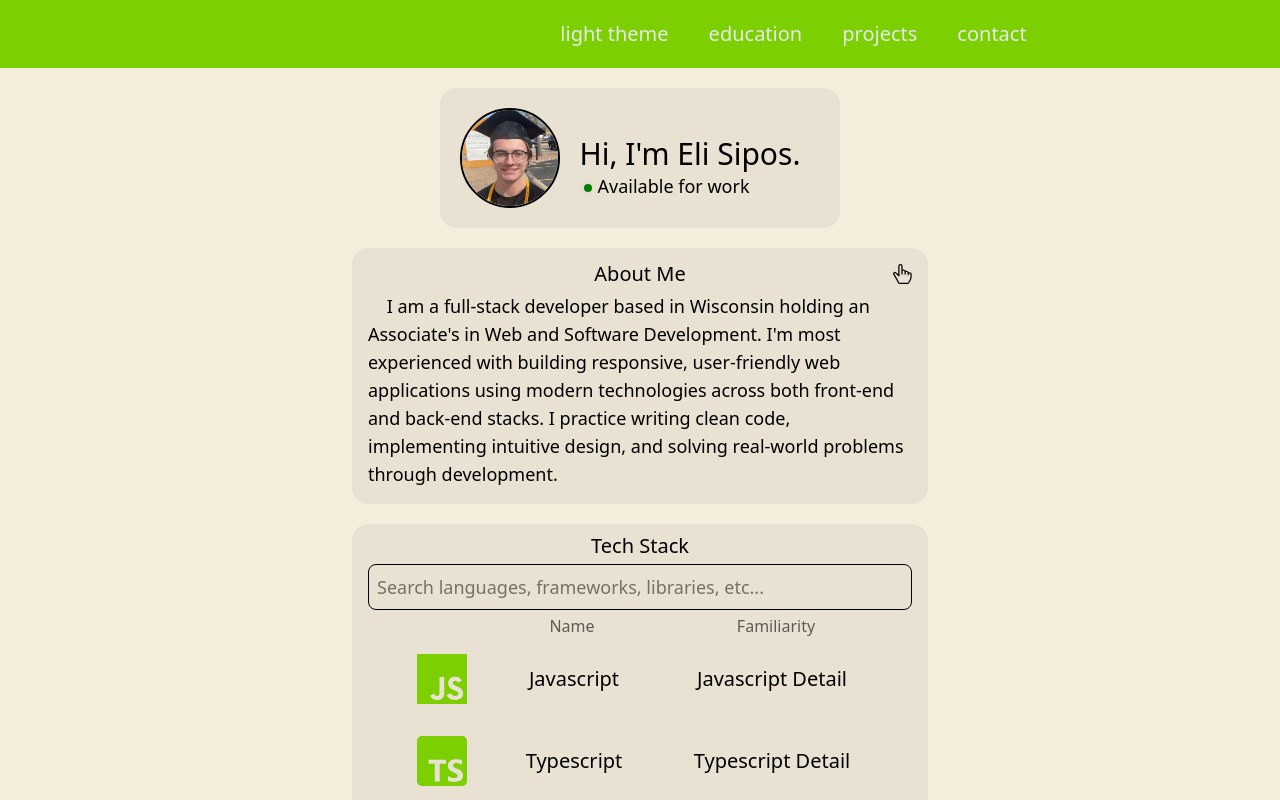
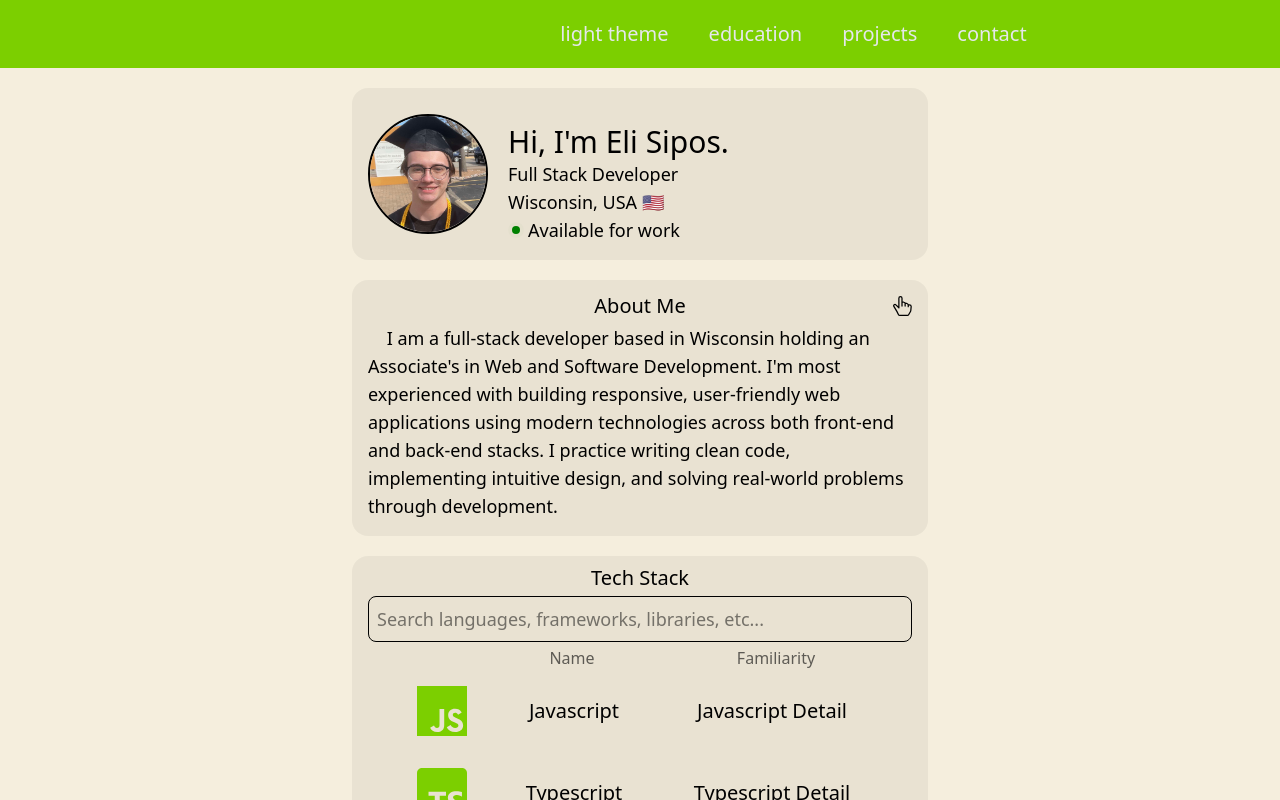
Before and after one commit to elisipos/portfolio, a React (Vite) app: page / in a window 1280 px wide. Shown: the top 800 px of the page. Built offline with nearby package versions, Linux system fonts and the light colour scheme.

Commit message:
minor tweaks to the ui

```diff
--- a/src/components/ProfileComp.jsx
+++ b/src/components/ProfileComp.jsx
@@ -8,38 +8,38 @@ const ProfileComp = () => {
 
   return (
     <div className="flex justify-center mt-5">
-
-      <div className={`${theme == 'light' ? 'bg-black/5': 'bg-white/10'} flex p-5 rounded-2xl`}>
-
+      <div className={`${theme == 'light' ? 'bg-black/5': 'bg-white/10'} flex p-4 rounded-2xl max-w-xl w-full`}>
         <div className="flex items-center">
-          <div className={`${theme == 'light' ? 'border-black' : 'border-white/80'} lg:w-25 lg:h-25 w-30 h-30 rounded-full overflow-hidden border-2`}>
+          <div className={`${theme == 'light' ? 'border-black' : 'border-white/80'} w-30 h-30 rounded-full overflow-hidden border-2`}>
             <img src={profileImg} alt="Picture of Eli Sipos"/>
           </div>
         </div>
 
-        <div className={`${theme == 'light' ? 'text-black' : 'text-white/80'} flex items-center mt-5`}>
-          <div>
-            <div className="text-3xl mx-1 lg:mx-5 flex">Hi, I'm Eli Sipos.</div>
+        <div className={`${theme == 'light' ? 'text-black' : 'text-white/80'} flex items-center lg:items-start mt-5`}>
+          <div className="ml-5">
+            <div className="text-3xl w-full">Hi, I'm Eli Sipos.</div>
+            <div className="text-lg w-full">Full Stack Developer</div>
+            <div className="text-lg w-full">Wisconsin, USA 🇺🇸</div>
+            <div className="ml-5">
+              <div className="text-lg w-full">Available for work</div>
 
-            <div className="flex items-center mx-5 text-lg">
-              <span className="absolute animate-ping mx-1 mr-1.5 mt-1">
-                <svg xmlns="http://www.w3.org/2000/svg" width="8" height="8" fill={`${theme == 'light' ? 'green' : 'lime'}`} className="bi bi-circle-fill" viewBox="0 0 16 16">
+              {/* <div className="flex items-center"> */}
+              <span className="absolute animate-ping -mx-4 -mt-4.5">
+                <svg xmlns="http://www.w3.org/2000/svg" width="8" height="8" fill={`${theme == 'light' ? 'green' : 'lime'}`} viewBox="0 0 16 16">
                   <circle cx="8" cy="8" r="8"/>
                 </svg>
               </span>
-              <span className="relative mx-1 mr-1.5 mt-1">
-                <svg xmlns="http://www.w3.org/2000/svg" width="8" height="8" fill={`${theme == 'light' ? 'green' : 'lime'}`} className="bi bi-circle-fill" viewBox="0 0 16 16">
+              <span className="absolute -mx-4 -mt-4.5">
+                <svg xmlns="http://www.w3.org/2000/svg" width="8" height="8" fill={`${theme == 'light' ? 'green' : 'lime'}`} viewBox="0 0 16 16">
                   <circle cx="8" cy="8" r="8"/>
                 </svg>
               </span>
-              <div>Available for work</div>
+              {/* </div> */}
             </div>
 
           </div>
         </div>
-
       </div>
-
     </div>
   )
 }
```
